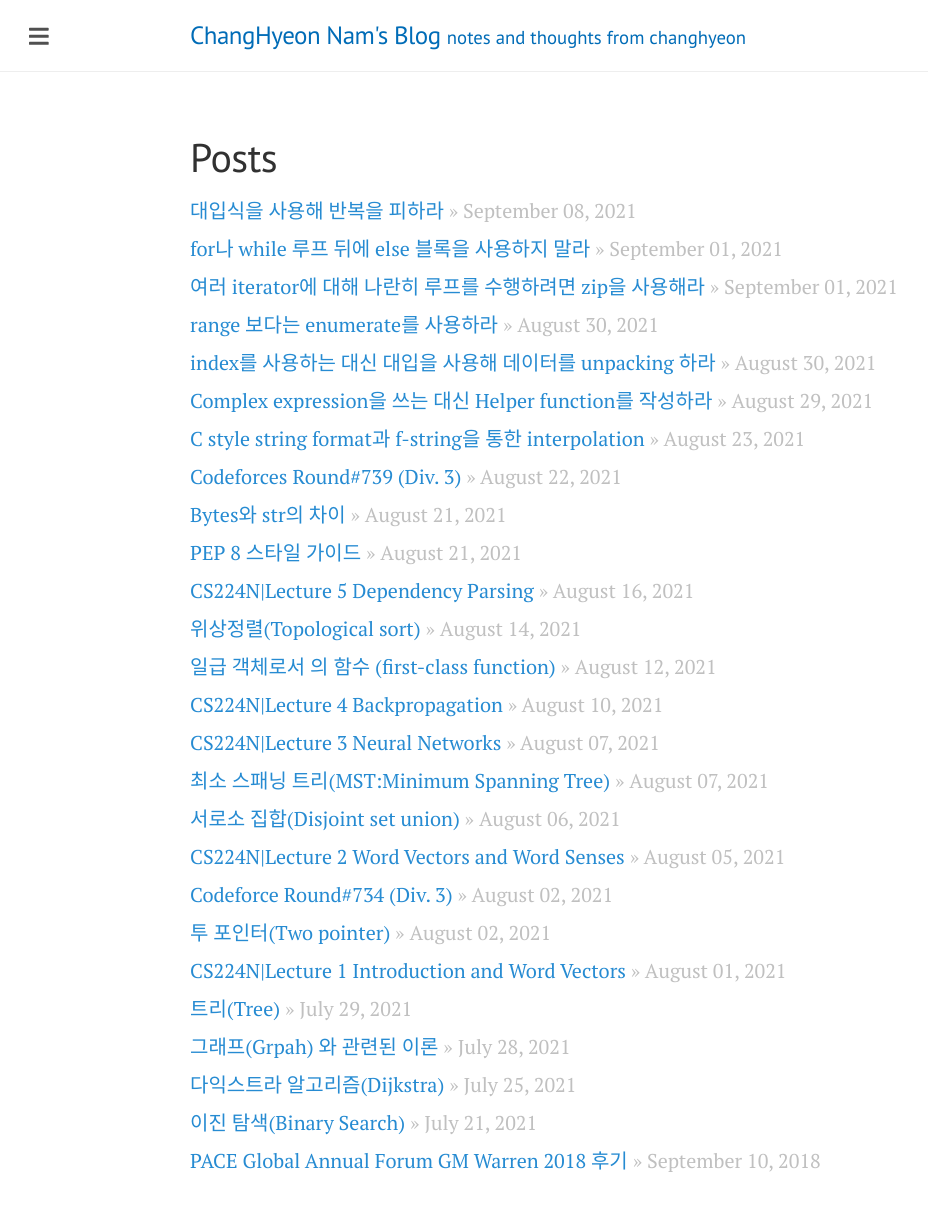
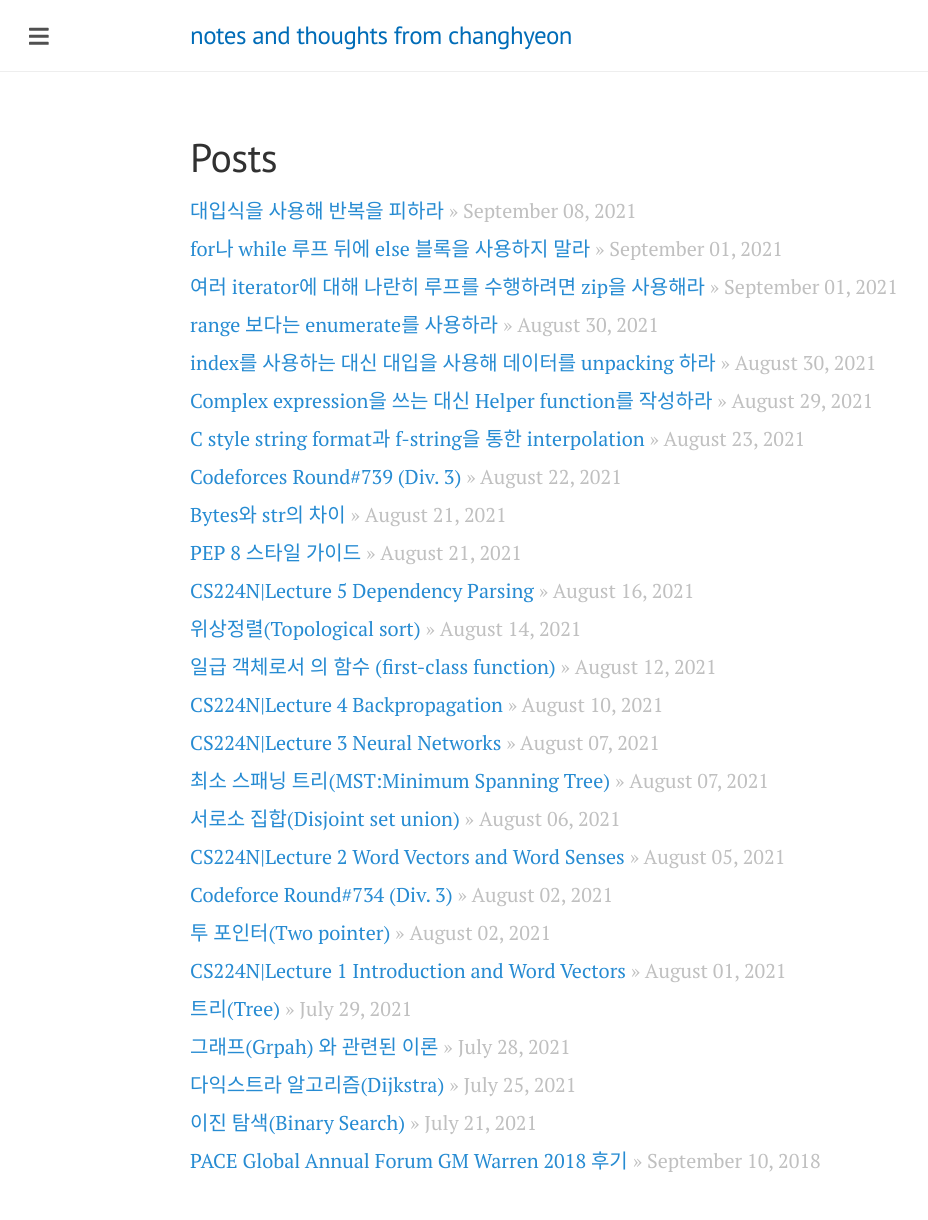
Before and after one commit to changhyeonnam/changhyeonnam.github.io, a Jekyll site: the page built from index.html, in a window 1280 px wide. Shown: the whole page, without its empty margins (0-928 px from the left). Built offline with Jekyll 4.4.1, drawn with Linux system fonts in a browser that asks for light colours; nearby versions of some CDN libraries; comment, search, counter and statistics services are not loaded.

Commit message:
Update _config.yml

```diff
--- a/_config.yml
+++ b/_config.yml
@@ -1,6 +1,6 @@
-name: ChangHyeon Nam's Blog
+name: notes and thoughts from changhyeon
 url: 'https://changhyeonnam.github.io'
-description: 'notes and thoughts from changhyeon'
+# description: 'notes and thoughts from changhyeon'
 
 exclude: [Gemfile, Gemfile.lock, README.md]
 
```
